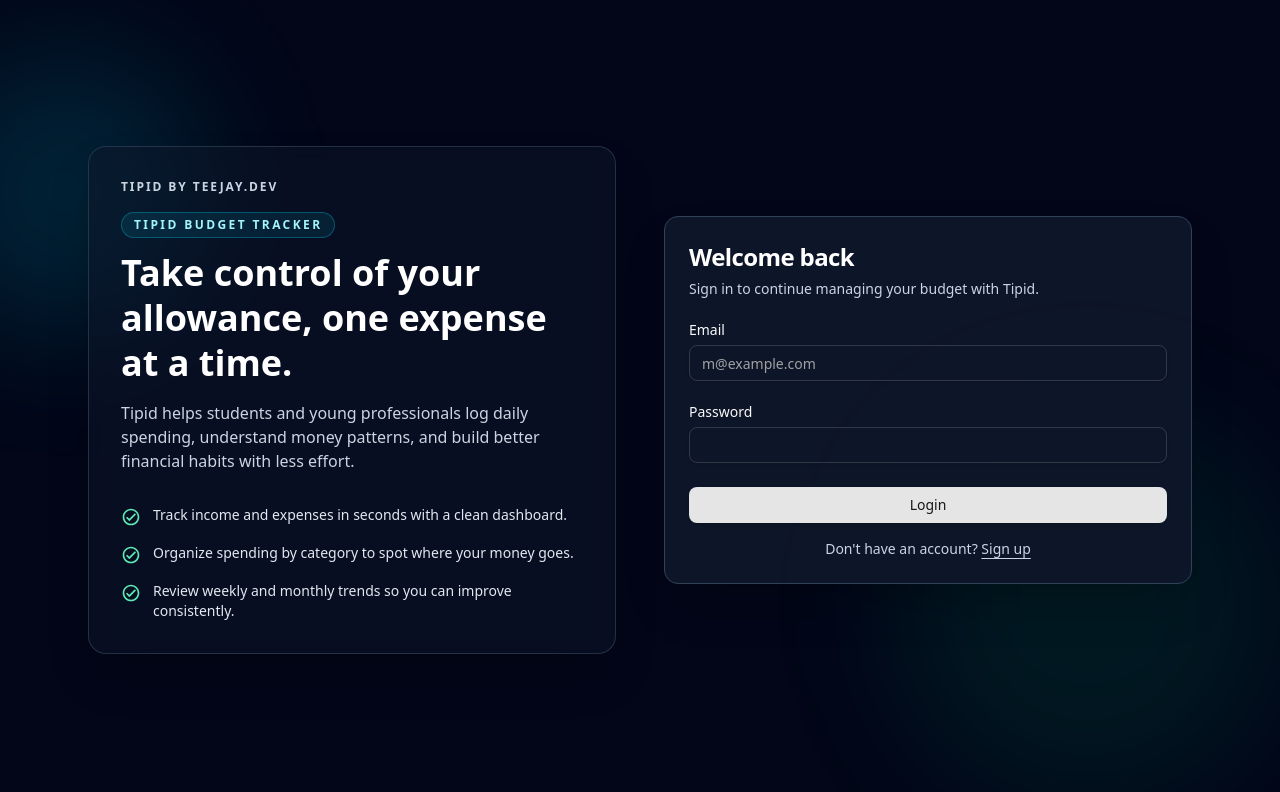
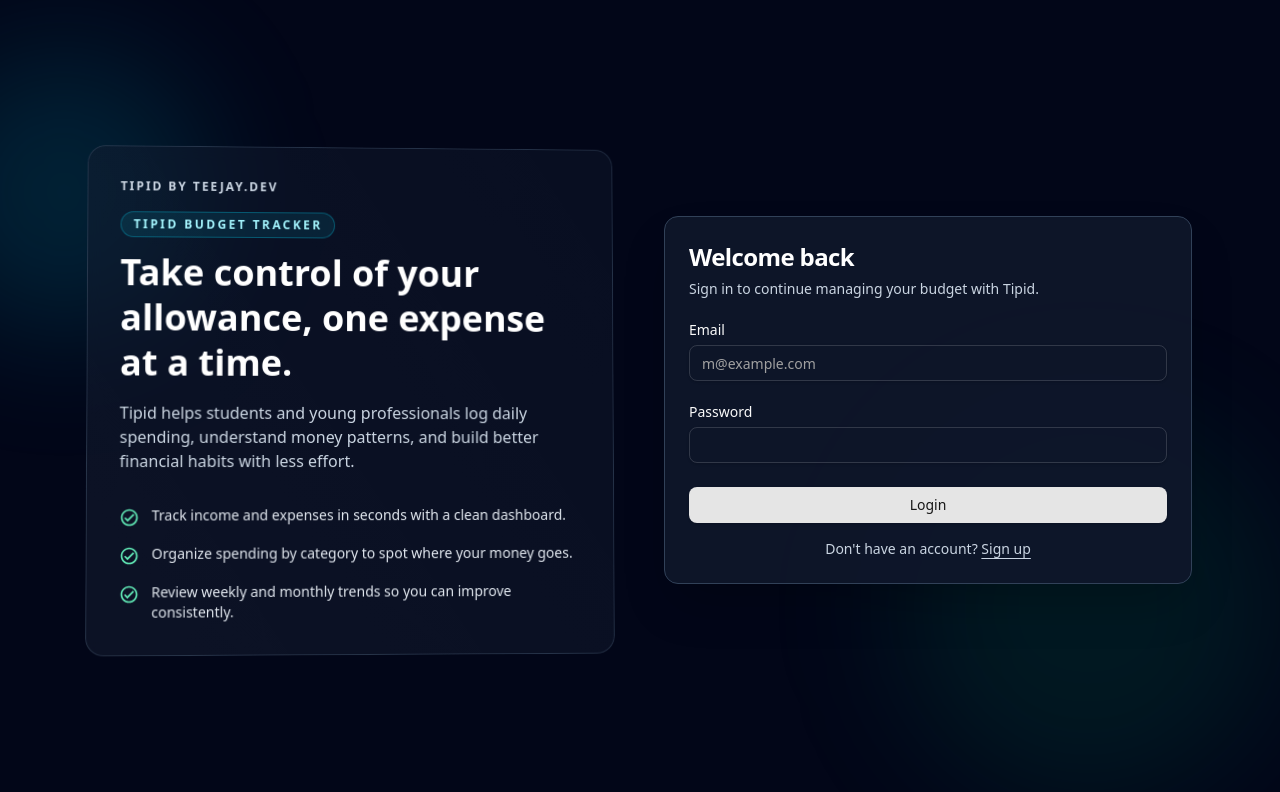
Before and after one commit to teejay717/tipid-budget-tracker, a React (Vite) app in the folder client/: page /login in a window 1280 px wide. Shown: the top 792 px of the page. Built offline with nearby package versions, Linux system fonts and the light colour scheme; no server answers.

Commit message:
feat: enhance visual effects and layout in Login and Register pages with improved 3D transformations

```diff
--- a/client/src/pages/Login.jsx
+++ b/client/src/pages/Login.jsx
@@ -53,36 +53,41 @@ const Login = () => {
                 <div className="absolute bottom-0 right-0 h-96 w-96 rounded-full bg-emerald-500/10 blur-3xl" />
             </div>
 
-            <div className="relative mx-auto flex min-h-screen w-full max-w-6xl items-center px-6 py-10 lg:py-16">
+            <div className="relative mx-auto flex min-h-screen w-full max-w-6xl box-border items-center px-6 py-10 lg:py-16">
                 <div className="grid w-full gap-8 lg:grid-cols-2 lg:gap-12">
                     <Tilt
-                        className="w-full"
+                        className="group w-full overflow-hidden rounded-2xl"
                         tiltMaxAngleX={8}
                         tiltMaxAngleY={8}
-                        perspective={1200}
-                        scale={1.01}
+                        tiltAngleXInitial={2}
+                        tiltAngleYInitial={-3}
+                        perspective={1800}
+                        scale={1.005}
                         transitionSpeed={1200}
                         gyroscope={true}
                         glareEnable={true}
-                        glareMaxOpacity={0.12}
+                        glareMaxOpacity={0.04}
                         glareColor="#ffffff"
                         glarePosition="all"
                     >
-                        <section className="rounded-2xl border border-slate-700/70 bg-slate-900/50 p-8 shadow-2xl backdrop-blur-sm">
-                            <p className="mb-4 text-xs font-semibold uppercase tracking-[0.16em] text-slate-300">
+                        <section
+                            className="rounded-2xl border border-slate-700/70 bg-slate-900/50 p-8 shadow-2xl backdrop-blur-sm"
+                            style={{ transformStyle: 'preserve-3d' }}
+                        >
+                            <p className="mb-4 text-xs font-semibold uppercase tracking-[0.16em] text-slate-300" style={{ transform: 'translateZ(40px)' }}>
                                 Tipid by teejay.dev
                             </p>
-                            <p className="mb-3 inline-block rounded-full border border-cyan-400/30 bg-cyan-400/10 px-3 py-1 text-xs font-semibold uppercase tracking-[0.2em] text-cyan-200">
+                            <p className="mb-3 inline-block rounded-full border border-cyan-400/30 bg-cyan-400/10 px-3 py-1 text-xs font-semibold uppercase tracking-[0.2em] text-cyan-200" style={{ transform: 'translateZ(54px)' }}>
                                 Tipid Budget Tracker
                             </p>
-                            <h1 className="text-3xl font-bold leading-tight text-white lg:text-4xl">
+                            <h1 className="text-3xl font-bold leading-tight text-white lg:text-4xl" style={{ transform: 'translateZ(78px)' }}>
                                 Take control of your allowance, one expense at a time.
                             </h1>
-                            <p className="mt-4 max-w-lg text-sm text-slate-300 lg:text-base">
+                            <p className="mt-4 max-w-lg text-sm text-slate-300 lg:text-base" style={{ transform: 'translateZ(56px)' }}>
                                 Tipid helps students and young professionals log daily spending, understand money patterns, and build better financial habits with less effort.
                             </p>
 
-                            <ul className="mt-8 space-y-4">
+                            <ul className="mt-8 space-y-4" style={{ transform: 'translateZ(42px)' }}>
                                 <li className="flex items-start gap-3 text-sm text-slate-200">
                                     <MdOutlineCheckCircle className="mt-0.5 shrink-0 text-xl text-emerald-300" />
                                     <span>Track income and expenses in seconds with a clean dashboard.</span>
--- a/client/src/pages/Register.jsx
+++ b/client/src/pages/Register.jsx
@@ -55,36 +55,41 @@ const Register = () => {
                 <div className="absolute bottom-0 left-0 h-96 w-96 rounded-full bg-cyan-500/10 blur-3xl" />
             </div>
 
-            <div className="relative mx-auto flex min-h-screen w-full max-w-6xl items-center px-6 py-10 lg:py-16">
-                <div className="grid w-full gap-8 lg:grid-cols-2 lg:gap-12">
+            <div className="relative mx-auto flex min-h-screen w-full max-w-6xl box-border items-center px-6 py-10 lg:py-16">
+                <div className="grid w-full items-start gap-8 lg:grid-cols-2 lg:gap-12">
                     <Tilt
-                        className="w-full"
+                        className="group w-full overflow-hidden rounded-2xl"
                         tiltMaxAngleX={8}
                         tiltMaxAngleY={8}
-                        perspective={1200}
-                        scale={1.01}
+                        tiltAngleXInitial={2}
+                        tiltAngleYInitial={-3}
+                        perspective={1800}
+                        scale={1.005}
                         transitionSpeed={1200}
                         gyroscope={true}
                         glareEnable={true}
-                        glareMaxOpacity={0.12}
+                        glareMaxOpacity={0.04}
                         glareColor="#ffffff"
                         glarePosition="all"
                     >
-                        <section className="rounded-2xl border border-slate-700/70 bg-slate-900/50 p-8 shadow-2xl backdrop-blur-sm">
-                            <p className="mb-4 text-xs font-semibold uppercase tracking-[0.16em] text-slate-300">
+                        <section
+                            className="rounded-2xl border border-slate-700/70 bg-slate-900/50 p-8 shadow-2xl backdrop-blur-sm"
+                            style={{ transformStyle: 'preserve-3d' }}
+                        >
+                            <p className="mb-4 text-xs font-semibold uppercase tracking-[0.16em] text-slate-300" style={{ transform: 'translateZ(40px)' }}>
                                 Tipid by teejay.dev
                             </p>
-                            <p className="mb-3 inline-block rounded-full border border-emerald-400/30 bg-emerald-400/10 px-3 py-1 text-xs font-semibold uppercase tracking-[0.2em] text-emerald-200">
+                            <p className="mb-3 inline-block rounded-full border border-emerald-400/30 bg-emerald-400/10 px-3 py-1 text-xs font-semibold uppercase tracking-[0.2em] text-emerald-200" style={{ transform: 'translateZ(54px)' }}>
                                 Start Your Money Journey
                             </p>
-                            <h1 className="text-3xl font-bold leading-tight text-white lg:text-4xl">
+                            <h1 className="text-3xl font-bold leading-tight text-white lg:text-4xl" style={{ transform: 'translateZ(78px)' }}>
                                 Build smarter spending habits with Tipid.
                             </h1>
-                            <p className="mt-4 max-w-lg text-sm text-slate-300 lg:text-base">
+                            <p className="mt-4 max-w-lg text-sm text-slate-300 lg:text-base" style={{ transform: 'translateZ(56px)' }}>
                                 Create your account to get a clear view of your allowance, spending categories, and progress over time. One simple system, better daily decisions.
                             </p>
 
-                            <ul className="mt-8 space-y-4">
+                            <ul className="mt-8 space-y-4" style={{ transform: 'translateZ(42px)' }}>
                                 <li className="flex items-start gap-3 text-sm text-slate-200">
                                     <MdOutlineCheckCircle className="mt-0.5 shrink-0 text-xl text-emerald-300" />
                                     <span>See your balance update instantly as you add transactions.</span>
```
